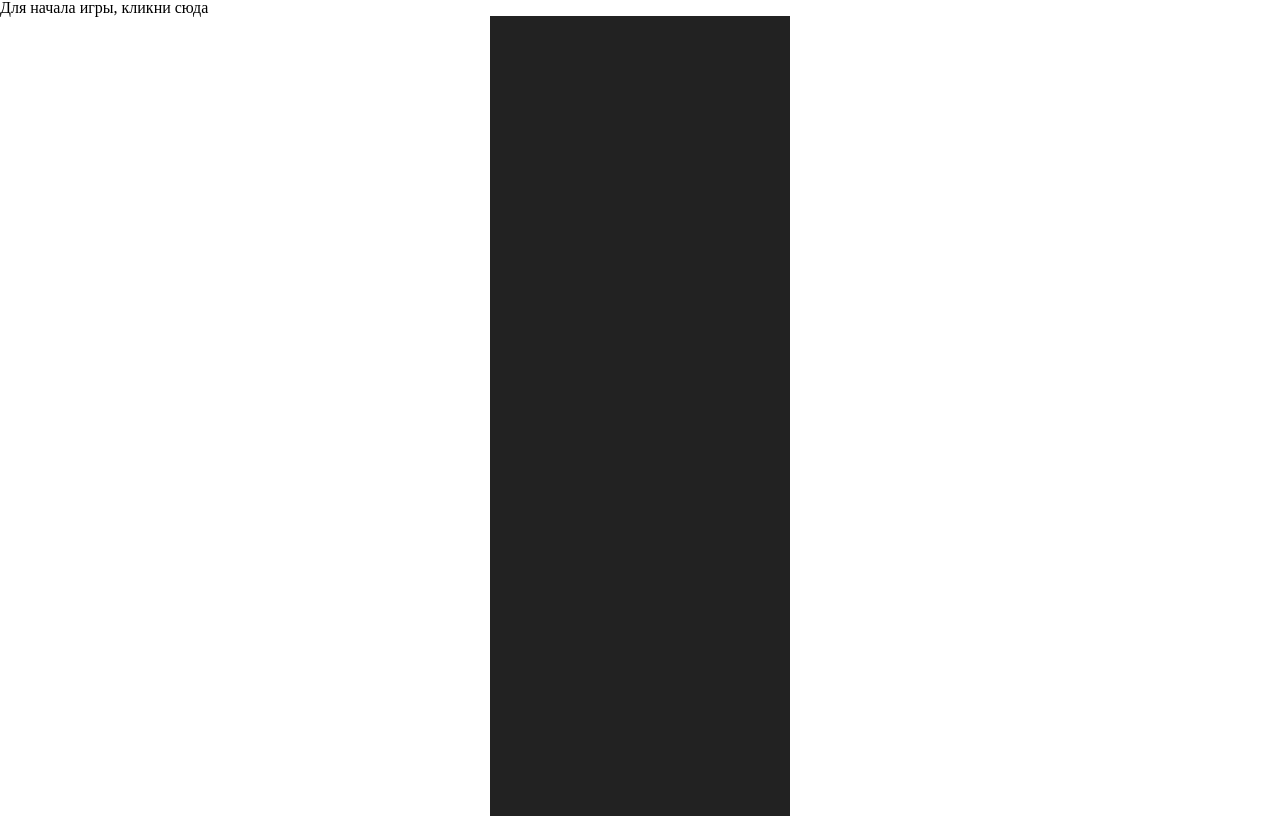
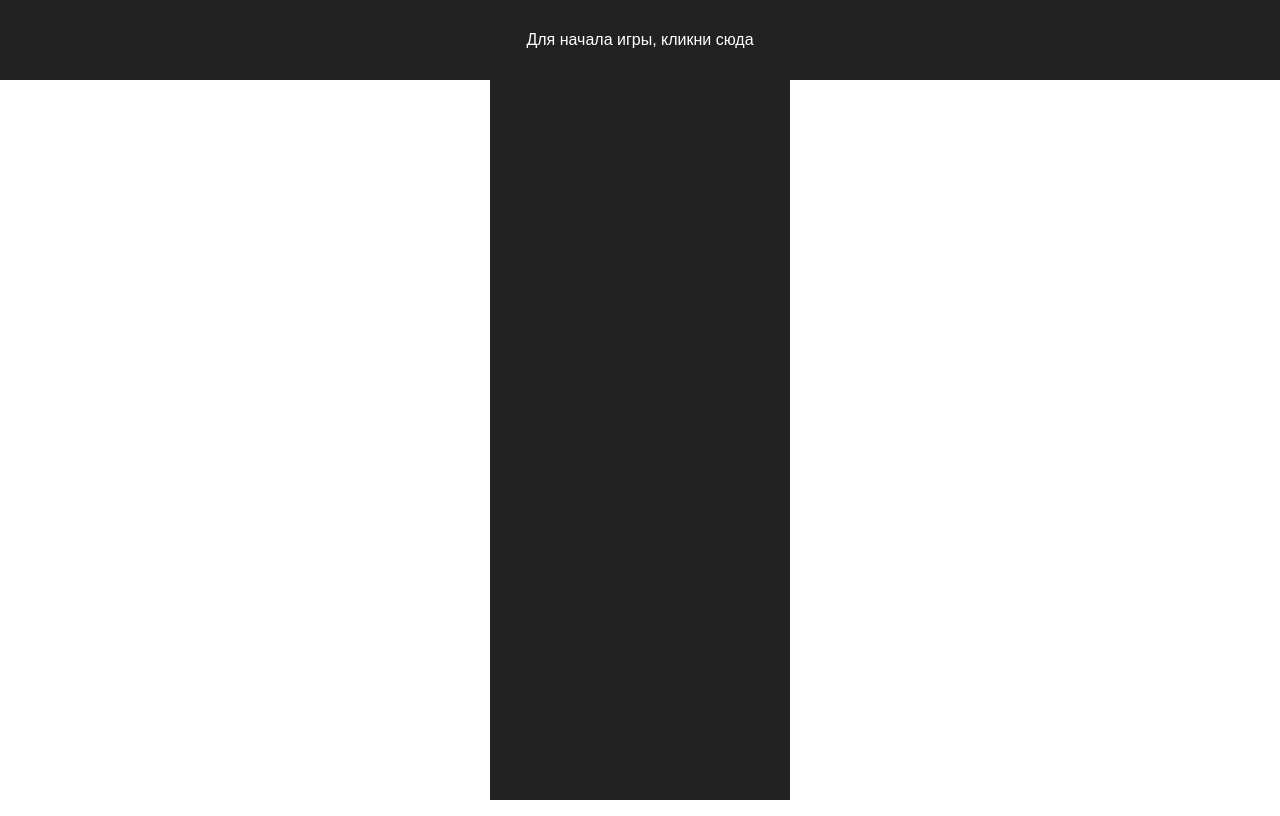
Before and after one commit to ChernobilskyFox/NeedForJS, a plain HTML site: page index.html in a window 1280 px wide. Drawn offline with Linux system fonts and the light colour scheme.

Commit message:
Add files via upload

```diff
--- a/main.js
+++ b/main.js
@@ -18,7 +18,7 @@
 const setting = { // задаём первоначальные показатели
     start: false,
     score: 0,
-    speed: 3,
+    speed: 10,
     traffic: 1.5
 };
 
@@ -28,6 +28,7 @@
 
 function startGame(){ // главная функция
     start.classList.add('hide'); // кнопка начала игры
+    gameArea.innerHTML = '';
 
     for (let i = 0; i < getQuanityElements(100); i++){ // создаём линии на дороге
         const line = document.createElement('div');
@@ -48,14 +49,20 @@
         gameArea.appendChild(enemy);
     }
 
+    setting.score = 0;
     setting.start = true;
     gameArea.appendChild(car); // создаём нашу машинку
+    car.style.left = gameArea.offsetWidth / 2 - car.offsetWidth / 2;
+    car.style.top = 'auto';
+    car.style.bottom = '10px';
     setting.x = car.offsetLeft; // функция управления машинкой
     setting.y = car.offsetTop;
     requestAnimationFrame(playGame);
 }
 
 function playGame(){  // генерируем дорогу, второстепенные машинки и начинаем игру
+    setting.score += setting.speed;
+    score.textContent = 'SCORE: ' + setting.score;
     moveRoad();
     moveEnemy();
     if(setting.start){
@@ -108,7 +115,18 @@
 
 function moveEnemy(){ // бесконечное движение второстепенных машинок
     let enemy = document.querySelectorAll('.enemy');
+
     enemy.forEach(function(item){
+        let carRect = car.getBoundingClientRect();
+        let enemyRect = item.getBoundingClientRect();
+
+        if (carRect.top <= enemyRect.bottom && carRect.right >= enemyRect.left
+            && carRect.left <= enemyRect.right && carRect.bottom >= enemyRect.top) {
+
+            setting.start = false;
+            console.warn('ДТП');
+            start.classList.remove('hide');
+        }
         item.y += setting.speed / 2;
         item.style.top = item.y + 'px';
 
--- a/style.css
+++ b/style.css
@@ -58,8 +58,6 @@
     height: 100px;
     background: transparent url('./image/you.png') center / cover no-repeat;
     position: absolute;
-    left: 125px;
-    bottom: 10px;
 }
 
 .gameArea {
@@ -78,3 +76,35 @@
     background: #fff;
     left: 145px;
 }
+
+.start {
+    position: absolute;
+    left: 0;
+    top: 0;
+    width: 100%;
+    margin: 0;
+    padding: 2rem 0;
+    text-align: center;
+    z-index: 200;
+    color: #fff;
+    font-size: 1rem;
+    background: #222;
+    cursor: pointer;
+    font-family: sans-serif;
+    font-weight: 300;
+}
+
+.score {
+    position: absolute;
+    top: 0;
+    left: 0;
+    width: 100%;
+    background: #222;
+    padding: 2rem 0;
+    z-index: 200;
+    font-size: 1.5rem;
+    color: aquamarine;
+    text-align: center;
+    font-family: sans-serif;
+    font-weight: 300;
+}
```
